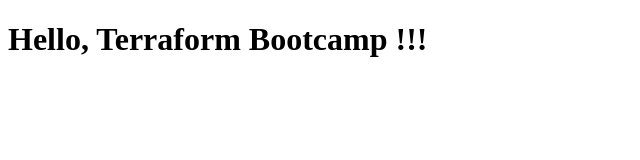
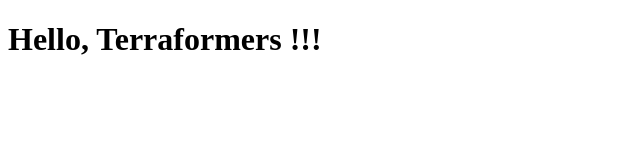
Before and after one commit to luisrivas35/terraform-beginner-bootcamp-2023, a plain HTML site: page public/index.html in a window 1280 px wide. Shown: the whole page, without its empty margins (0-640 px from the left). Drawn offline with Linux system fonts and the light colour scheme.

```diff
--- a/public/index.html
+++ b/public/index.html
@@ -4,6 +4,6 @@
   <title>My Web Page</title>
 </head>
 <body>
-  <h1>Hello, Terraform Bootcamp !!!</h1>
+  <h1>Hello, Terraformers !!!</h1>
 </body>
 </html>
```
Also changed, not shown: 6 other files.
